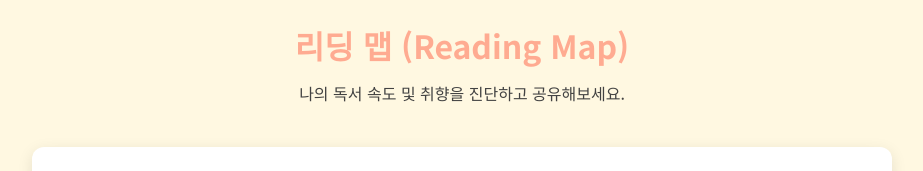
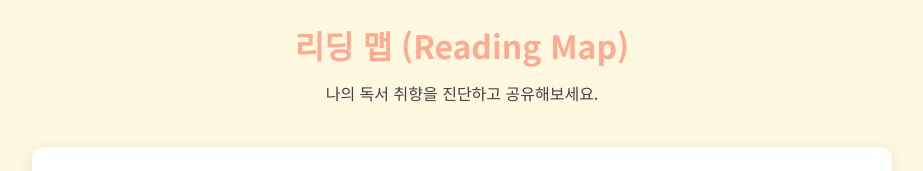
Before and after one commit to wonwonwonwonwon/-, a plain HTML site: page index.html in a window 1280 px wide. Shown: the top 171 px of the page, without its empty margins (178-1101 px from the left). Drawn offline with nearby package versions, Linux system fonts and the light colour scheme; no server answers.

Commit message:
Add files via upload

```diff
--- a/index.html
+++ b/index.html
@@ -10,7 +10,7 @@
     <div class="container">
         <header>
             <h1>리딩 맵 (Reading Map)</h1>
-            <p>나의 독서 속도 및 취향을 진단하고 공유해보세요.</p>
+            <p>나의 독서 취향을 진단하고 공유해보세요.</p>
         </header>
         <main>
             <form id="record-form">
```
